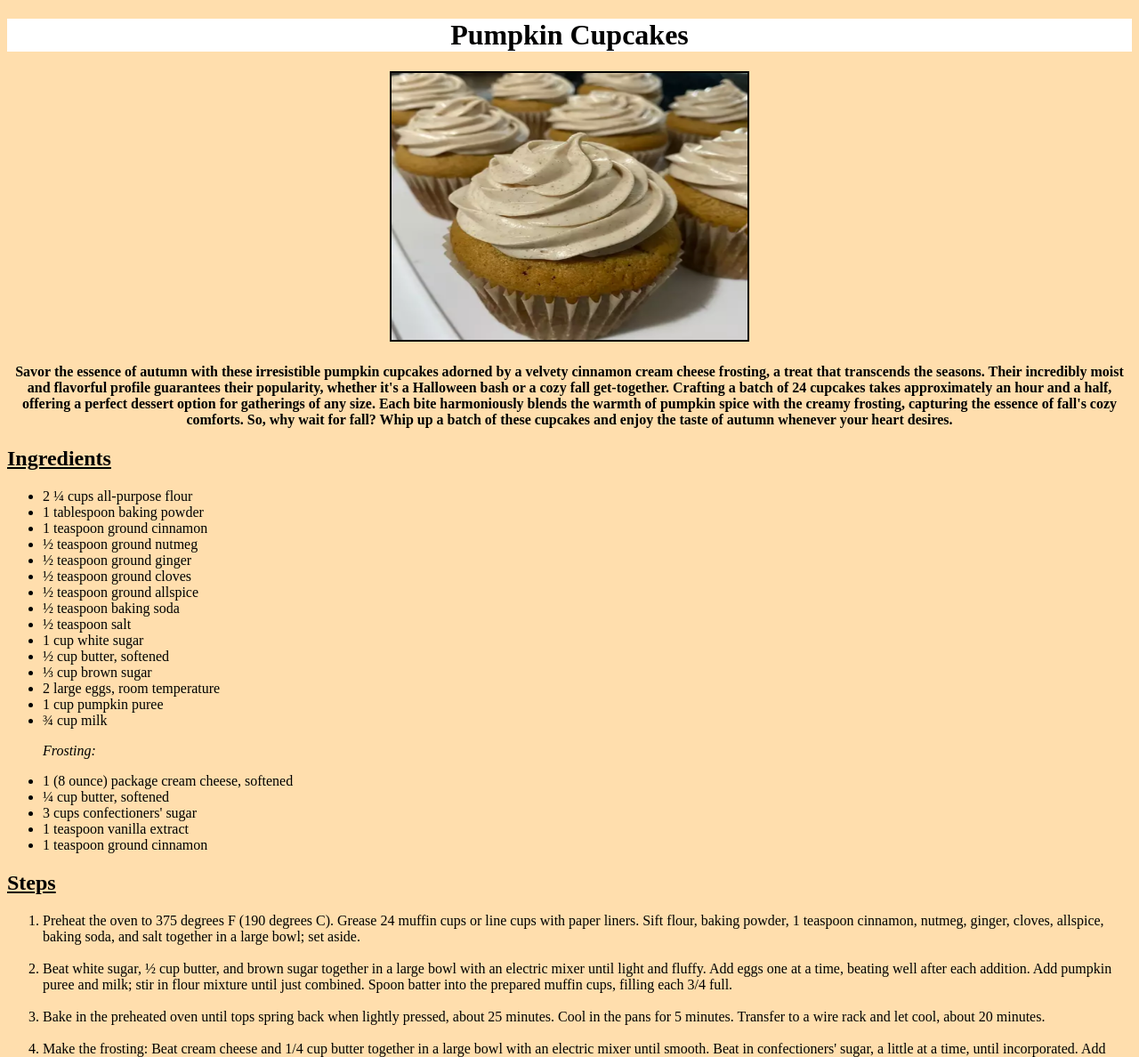
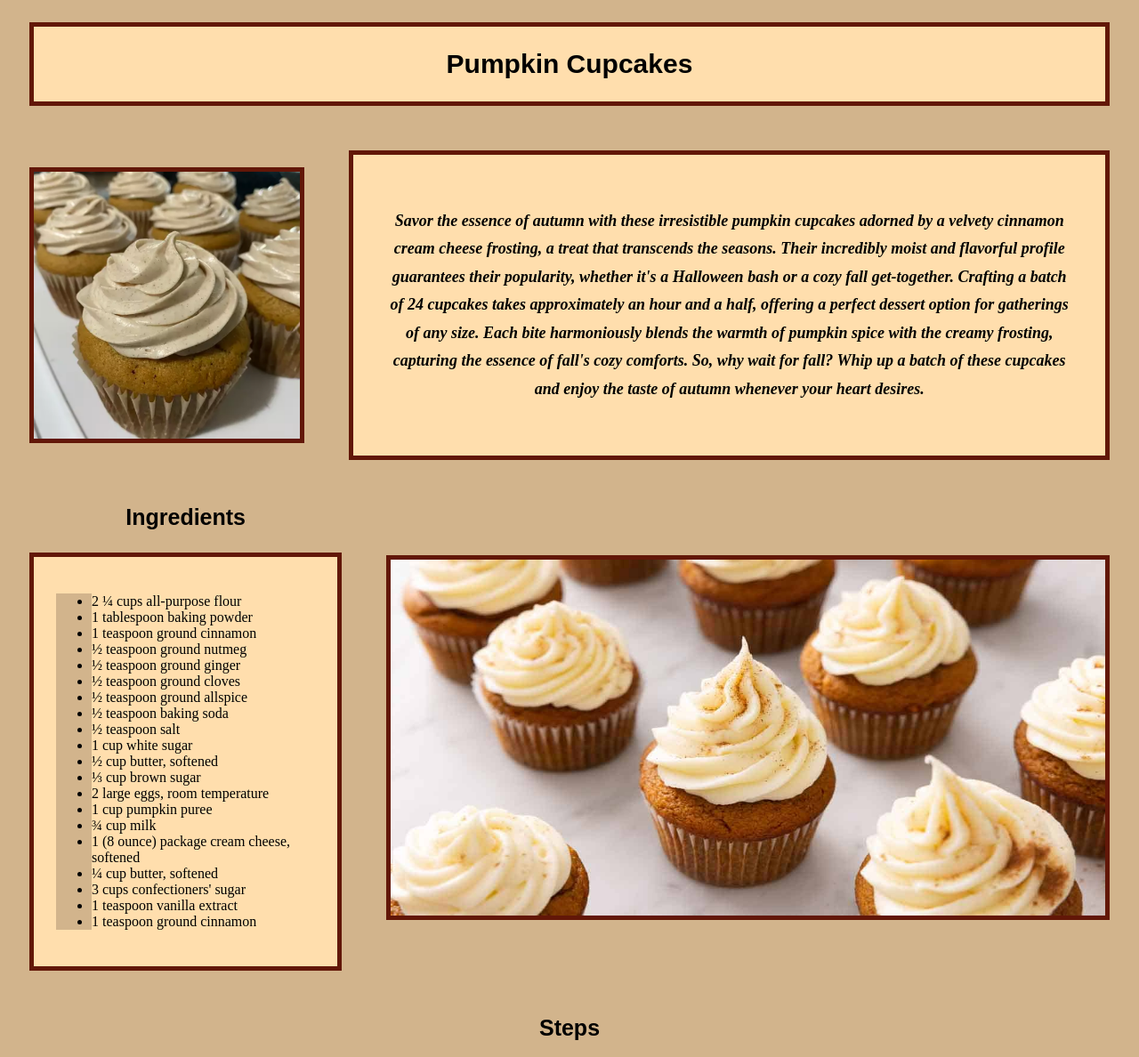
Before and after one commit to ryanbottjer/ryanbottjer.github.io, a plain HTML site: page recipes/cupcakes.html in a window 1280 px wide. Shown: the top 1188 px of the page at 89% size. Drawn offline with Linux system fonts and the light colour scheme.

Commit message:
styled recipe book

```diff
--- a/recipes/cupcakes.html
+++ b/recipes/cupcakes.html
@@ -4,24 +4,28 @@
 	<meta charset="utf-8">
 	<meta name="viewport" content="width=device-width, initial-scale=1">
 	<title>Pumpkin Cupcakes</title>
+	<link rel="stylesheet" href="../styles.css">
 </head>
 <body>
-	<body style="background-color:navajowhite;">
-	<center>
-		<h1 style="background-color: white; color: black;">Pumpkin Cupcakes
-    	</h1>
-	</center>
-	<center>
-		<img style='border:2px solid #000000'src="images/cupcakes.png" alt="Pumpkin Cupcakes" width="400" height="300">
-	</center>
-	<center>
+	<div class="header-container">
+		<h2>
+			Pumpkin Cupcakes
+    	</h2>
+	</div>
+	<div class="row">
+		<img class="img1" src="images/cupcakes.png" alt="Pumpkin Cupcakes">
+		<div class="text-container">
 			<h4>
 				Savor the essence of autumn with these irresistible pumpkin cupcakes adorned by a velvety cinnamon cream cheese frosting, a treat that transcends the seasons. Their incredibly moist and flavorful profile guarantees their popularity, whether it's a Halloween bash or a cozy fall get-together. Crafting a batch of 24 cupcakes takes approximately an hour and a half, offering a perfect dessert option for gatherings of any size. Each bite harmoniously blends the warmth of pumpkin spice with the creamy frosting, capturing the essence of fall's cozy comforts. So, why wait for fall? Whip up a batch of these cupcakes and enjoy the taste of autumn whenever your heart desires.
 			</h4>
-	</center>
-	<h2>
-		<u>Ingredients</u>
-	</h2>
+		</div>
+	</div>
+	<div class="row2">
+		<div class="ingredients">
+			<h3>
+				Ingredients
+			</h3>
+			<div class="text-container">
 				<ul>
 					<li> 2 ¼ cups all-purpose flour </li>
 					<li> 1 tablespoon baking powder </li>
@@ -38,16 +42,20 @@
 					<li> 2 large eggs, room temperature </li>
 					<li> 1 cup pumpkin puree </li>
 					<li> ¾ cup milk </li>
-		<p> <i> Frosting: </i> </p>
 					<li> 1 (8 ounce) package cream cheese, softened
 					<li> ¼ cup butter, softened </li>
 					<li> 3 cups confectioners' sugar </li>
 					<li> 1 teaspoon vanilla extract </li>
 					<li> 1 teaspoon ground cinnamon </li>
 				</ul>
-	<h2>
-		<u>Steps</u>
-	</h2>
+			</div>
+		</div>
+		<img class="img2" src="images/cupcakes2.jpg" alt="Pumpkin Cupcakes">
+	</div>
+	<h3>
+		Steps
+	</h3>
+	<div class="text-container">
 		<ol>
 			<li> Preheat the oven to 375 degrees F (190 degrees C). Grease 24 muffin cups or line cups with paper liners. Sift flour, baking powder, 1 teaspoon cinnamon, nutmeg, ginger, cloves, allspice, baking soda, and salt together in a large bowl; set aside. <br></br></li>
 			<li> Beat white sugar, ½ cup butter, and brown sugar together in a large bowl with an electric mixer until light and fluffy. Add eggs one at a time, beating well after each addition. Add pumpkin puree and milk; stir in flour mixture until just combined. Spoon batter into the prepared muffin cups, filling each 3/4 full. <br></br></li>
@@ -55,5 +63,8 @@
 			<li> Make the frosting: Beat cream cheese and 1/4 cup butter together in a large bowl with an electric mixer until smooth. Beat in confectioners' sugar, a little at a time, until incorporated. Add vanilla extract and 1 teaspoon ground cinnamon; beat until fluffy. <br></br></li>
 			<li> Frost cooled cupcakes. </li>
 		</ol>
+	</div>
+	<button type="button">
+	<a href="../index.html">Home</a>
 </body>
 </html>
--- /dev/null
+++ b/styles.css
@@ -0,0 +1,109 @@
+* {
+	background-color: tan;
+}
+
+h1 {
+	background-color: navajowhite;
+	color: black;
+	font-family: "Copperplate", fantasy;, serif;
+	font-size: 50px;
+	text-align: center;
+}
+
+h2 {
+	background-color: navajowhite;
+	color: black;
+	font-family: "Copperplate", fantasy;, serif;
+	font-size: 30px;
+	text-align: center;
+}
+
+h3 {
+	color: black;
+	font-family: "Copperplate", fantasy;, serif;
+	font-size: 25px;
+	margin: 25px;
+	text-align: center;
+}
+
+h4 {
+	padding: 10px;
+	background-color: navajowhite;
+	color: black;
+	font-family: "Times New Roman", Times, serif;
+	font-size: 18px;
+	text-align: center;
+	font-weight: bold;
+	font-style: italic;
+	line-height: 1.75;
+}
+
+.text-container {
+	padding: 25px;
+	margin: 25px;
+	display: block;
+	border: 5px solid #621708;
+	background-color: navajowhite;
+}
+
+.header-container {
+	border: 5px solid #621708;
+	background-color: navajowhite;
+	margin: 25px;
+}
+
+.ingredients {
+	display: block;
+	width: 450px;
+}
+
+ol, li {
+	background-color: navajowhite;
+}
+
+button, a {
+	margin: 25px;
+	background-color: navajowhite;
+	padding: 20px;
+	font-family: "Times New Roman", Times, serif;
+	font-size: 15px;
+	font-weight: bold;
+	text-decoration: none;
+	color: black;
+}
+
+.img1 {
+	display: block;
+	border: 5px solid #621708;
+	width: 300px;
+	height: 300px;
+	margin: 25px;
+	align-content: left;
+}
+
+.img2 {
+	display: block;
+	border: 5px solid #621708;
+	width: 900px;
+	height: 400px;
+	margin: 25px;
+}
+
+#front-img {
+	display: block;
+	border: 5px solid #621708;
+	width: 900px;
+	height: 400px;
+	margin: 0 auto;
+}
+
+.row {
+	display: flex;
+	align-items: center;
+}
+
+.row2 {
+	display: flex;
+	align-items: center;
+	justify-content: space-around;
+}
```
Also changed, not shown: index.html (+16 -24 lines), recipes/pies.html (+28 -16 lines), recipes/whoopie.html (+28 -17 lines), recipes/images/cupcakes2.jpg (added), recipes/images/whoopie2.jpg (added), 2 other files. Lines whose indentation alone changed are shown as unchanged.
